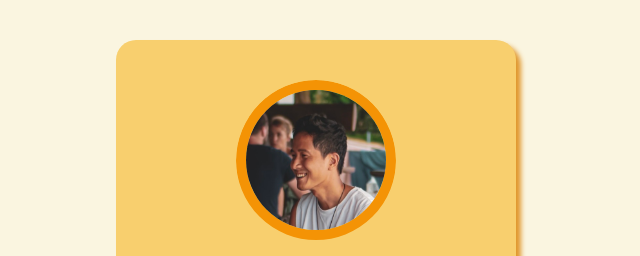
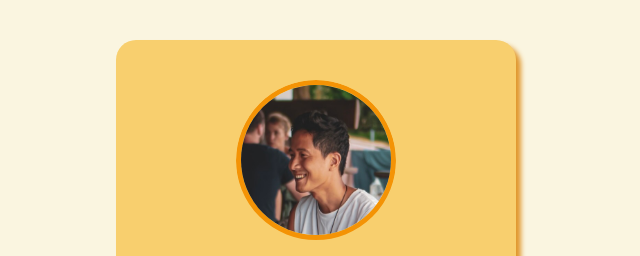
Before and after one commit to yuenhinsing/social-links-ahsingx, a plain HTML site: page index.html in a window 1280 px wide. Shown: the top 256 px of the page, without its empty margins (324-964 px from the left). Drawn offline with Linux system fonts and the light colour scheme.

Commit message:
changed icon border width

```diff
--- a/styles.css
+++ b/styles.css
@@ -60,7 +60,7 @@ body {
     border-radius: 50%;
     border-color: var(--ahsingx-orange);
     border-style: solid;
-    border-width: 1rem;
+    border-width: 0.5rem;
 }
 
 .card__header-name {
```
